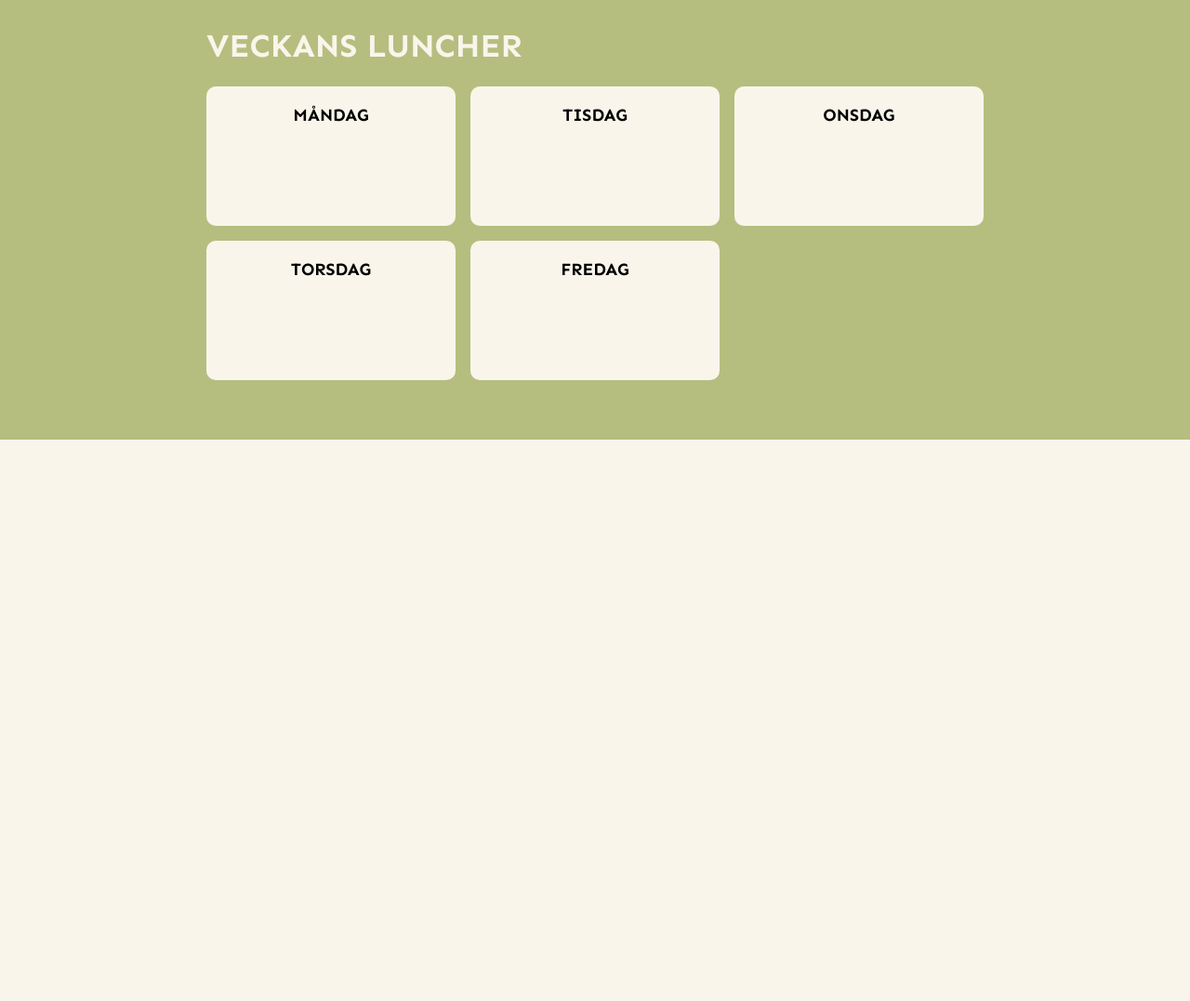
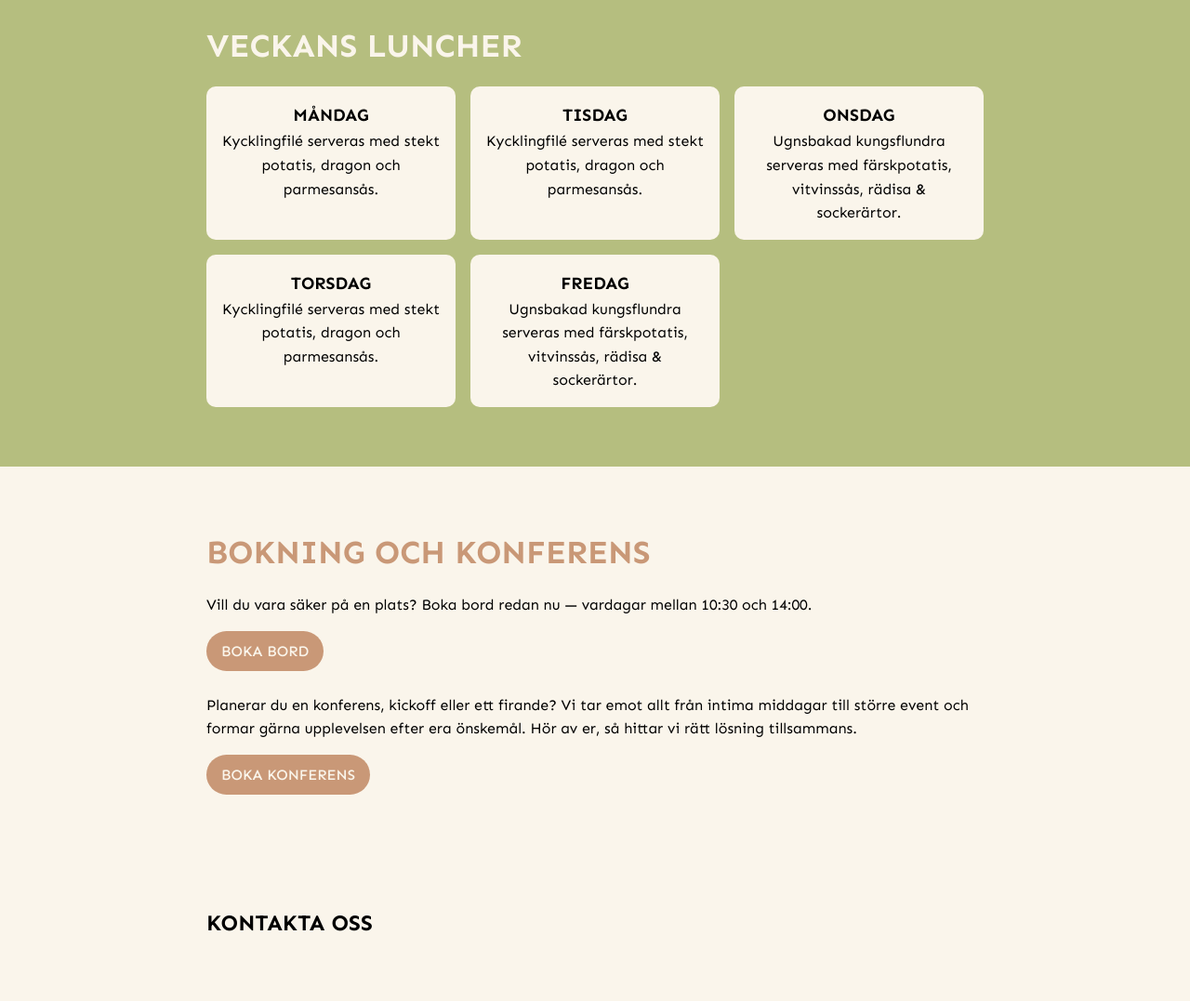
Before and after one commit to Punttt/fab-frontend, a website built with Vite: page index.html in a window 1280 px wide. Shown: the part 1280-2357 px from the top of the page at 93% size. Before the commit the page ends 1753 px from the top, so only its background shows below. Built offline with nearby package versions, Linux system fonts and the light colour scheme.

Commit message:
css för bookings sectionen

```diff
--- a/index.html
+++ b/index.html
@@ -64,25 +64,46 @@
           <div class="wrapper">
             <div class="card">
               <h3>MÅNDAG</h3>
-              <p></p>
+              <p>Kycklingfilé serveras med stekt potatis, dragon och parmesansås.</p>
             </div>
             <div class="card">
               <h3>TISDAG</h3>
-              <p></p>
+              <p>Kycklingfilé serveras med stekt potatis, dragon och parmesansås.</p>
             </div>
             <div class="card">
               <h3>ONSDAG</h3>
-              <p></p>
+              <p>Ugnsbakad kungsflundra serveras med färskpotatis, vitvinssås, rädisa & sockerärtor.</p>
             </div>
             <div class="card">
               <h3>TORSDAG</h3>
-              <p></p>
+              <p>Kycklingfilé serveras med stekt potatis, dragon och parmesansås.</p>
             </div>
             <div class="card">
               <h3>FREDAG</h3>
-              <p></p>
+              <p>Ugnsbakad kungsflundra serveras med färskpotatis, vitvinssås, rädisa & sockerärtor.</p>
             </div>
           </div>
+        </div>
+      </section>
+      <section id="booking">
+        <div class="container">
+          <h2>BOKNING OCH KONFERENS</h2>
+
+          <div class="book-table">
+            <p>Vill du vara säker på en plats? Boka bord redan nu — vardagar mellan 10:30 och 14:00.</p>
+            <a href="/booking" class="btn">BOKA BORD</a>
+          </div>
+          <div class="book-konferens">
+            <p>Planerar du en konferens, kickoff eller ett firande? Vi tar emot allt från intima middagar
+              till större event och formar gärna upplevelsen efter era önskemål. Hör av er, så hittar vi rätt lösning tillsammans.
+            </p>
+            <a href="/booking" class="btn">BOKA KONFERENS</a>
+          </div>
+        </div>
+      </section>
+      <section id="contact">
+        <div class="container">
+          <h2>KONTAKTA OSS</h2>
         </div>
       </section>
     </main>
--- a/src/styles/main.scss
+++ b/src/styles/main.scss
@@ -160,6 +160,25 @@ header {
     }
 }
 
+// booking
+#booking {
+    h2 {
+        font-size: 2.2rem;
+        color: $color-primary;
+        margin-bottom: 1rem;
+    }
+    p {
+        margin-bottom: 1.5rem;
+    }
+
+    .book-table {
+        margin-bottom: 2rem;
+    }
+}
+
+// contact
+
+
 // Utility --------------------------
 // Containers
 .container {
```
